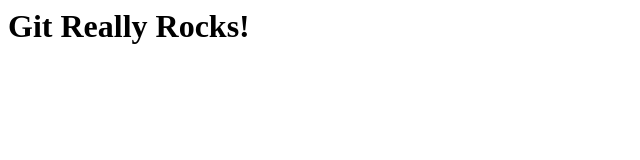
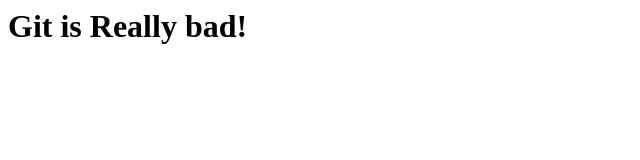
Before and after one commit to JonathanEleiott/git-wrecked, a plain HTML site: page index.html in a window 1280 px wide. Shown: the whole page, without its empty margins (0-640 px from the left). Drawn offline with Linux system fonts and the light colour scheme.

Commit message:
messing around oops

```diff
--- a/index.html
+++ b/index.html
@@ -3,6 +3,6 @@
     <title>My First Git Demo</title>
   </head>
   <body>
-    <h1>Git Really Rocks!</h1>
+    <h1>Git is Really bad!</h1>
   </body>
 </html>
```
